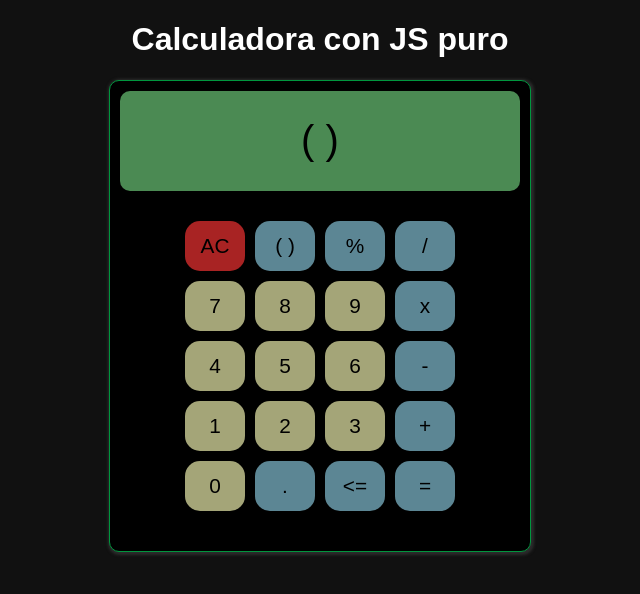
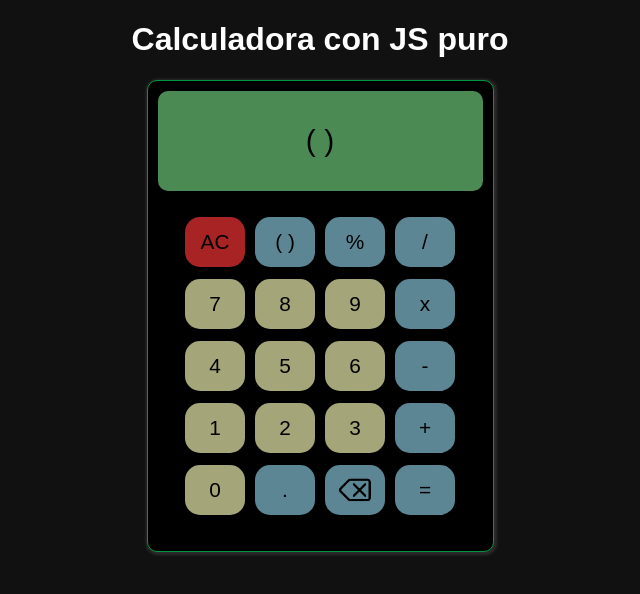
Before and after one commit to RodrigoLV9/Calculator, a plain HTML site: page index.html in a window 1280 px wide. Both pictures are taken after a click on the button "( )". Shown: the whole page, without its empty margins (320-960 px from the left). Drawn offline with Linux system fonts and the light colour scheme.

Commit message:
The calculator programming logic has been finished, although things can still be improved. In addition, an icon has been placed on the (delete) element

```diff
--- a/index.html
+++ b/index.html
@@ -34,10 +34,11 @@
             <!-- Quinta Fila -->
             <button class="button-number">0</button>
             <button class="button-symbol">.</button>
-            <button class="delete" id="delete"><=</button>
+            <button class="delete" id="delete"></button>
             <button class="equal" id="equal">=</button>
         </div>
     </div>
+
     <script src="main.js"></script>
 </body>
 </html>
--- a/main.js
+++ b/main.js
@@ -14,9 +14,14 @@ numbers.forEach(element=>{
 symbol.forEach(element=>{
     element.addEventListener('click',(e)=>{
         let symbols=e.target.textContent
-        display.textContent=display.textContent+symbols
+        handleDisplay(display,symbols)
     })
 })
+function handleDisplay(display,symbols){
+    if(!(display.textContent.endsWith('/')||display.textContent.endsWith('%')||display.textContent.endsWith('x')||display.textContent.endsWith('-')||display.textContent.endsWith('+')||display.textContent.endsWith('.'))){
+        display.textContent=display.textContent+symbols
+    }
+}
 reset.addEventListener('click',(e)=>{
     display.textContent=null
 })
@@ -24,14 +29,9 @@ deleteValue.addEventListener('click',(e)=>{
     let newValue=display.textContent.slice(0,-1)
     display.textContent=newValue
 })
-
-
-
 equal.addEventListener('click',e=>{
-    const finalResult=handleErrors(display)
-    display.textContent=finalResult
+    display.textContent=handleErrors(display)
 })
-
 function handleErrors(display){
     let result=eval(handleMultiplication(display)).toFixed(2)
     if(isNaN(result)){
--- a/style.css
+++ b/style.css
@@ -13,13 +13,13 @@ body{
 }
 .calculator{
     background-color: #000000;
-    width:400px;
+    width:325px;
     height: 450px;
     margin:auto;
     border: 1px solid rgb(0, 150, 62);
     display: flex;
     flex-direction: column;
-    font-size: 40px;
+    font-size: 30px;
     border-radius: 10px;
     box-shadow: 1px 1px 3px 2px rgb(44, 44, 44);
     padding:10px;
@@ -44,6 +44,8 @@ body{
     margin:auto;
     justify-items: center;
     align-items: center;
+    justify-content: center;
+    gap:10px
 }
 button{
     width:60px;
@@ -69,6 +71,12 @@ button{
 .equal, .delete{
     background-color: rgb(92, 134, 148);
 }
+.delete{
+    background-image: url('./delete.png');
+    background-size: 60%;
+    background-position: center;
+    background-repeat: no-repeat;
+}
 
 
 
```
Also changed, not shown: delete.png (added).
